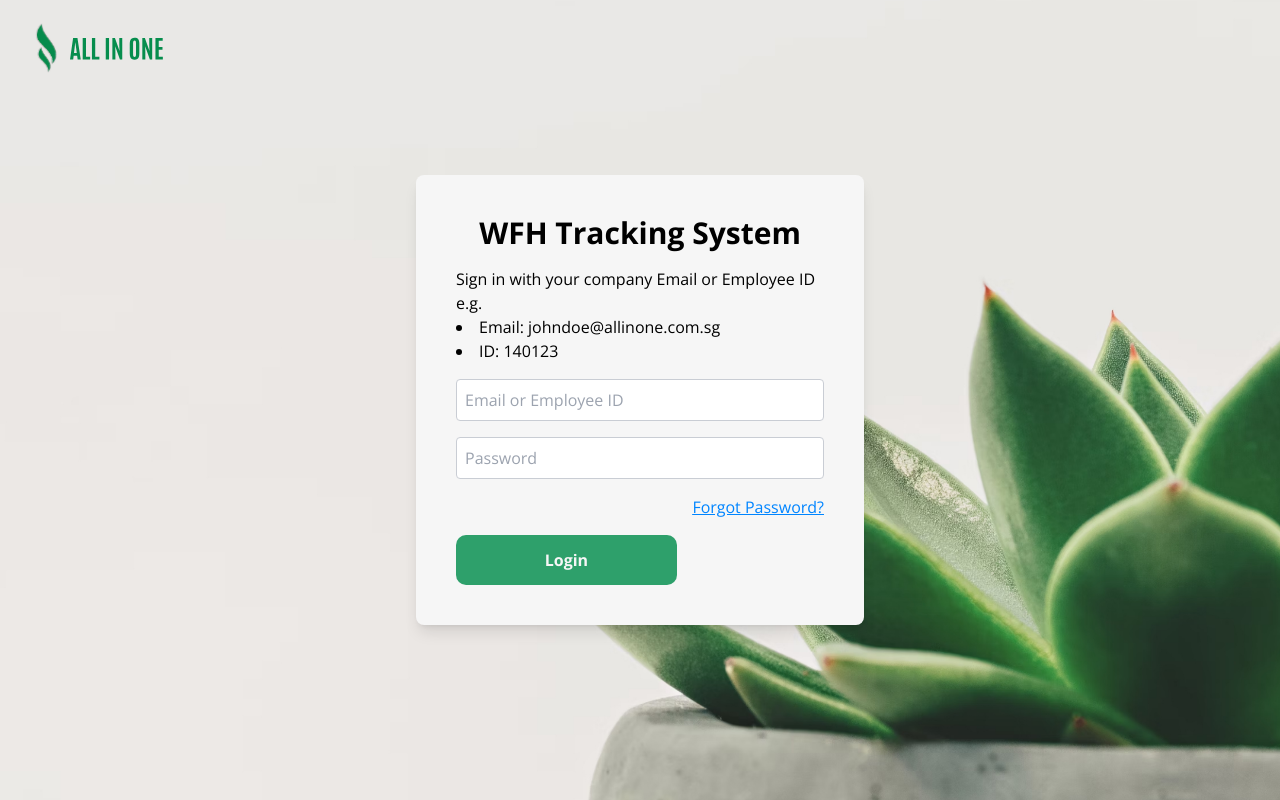
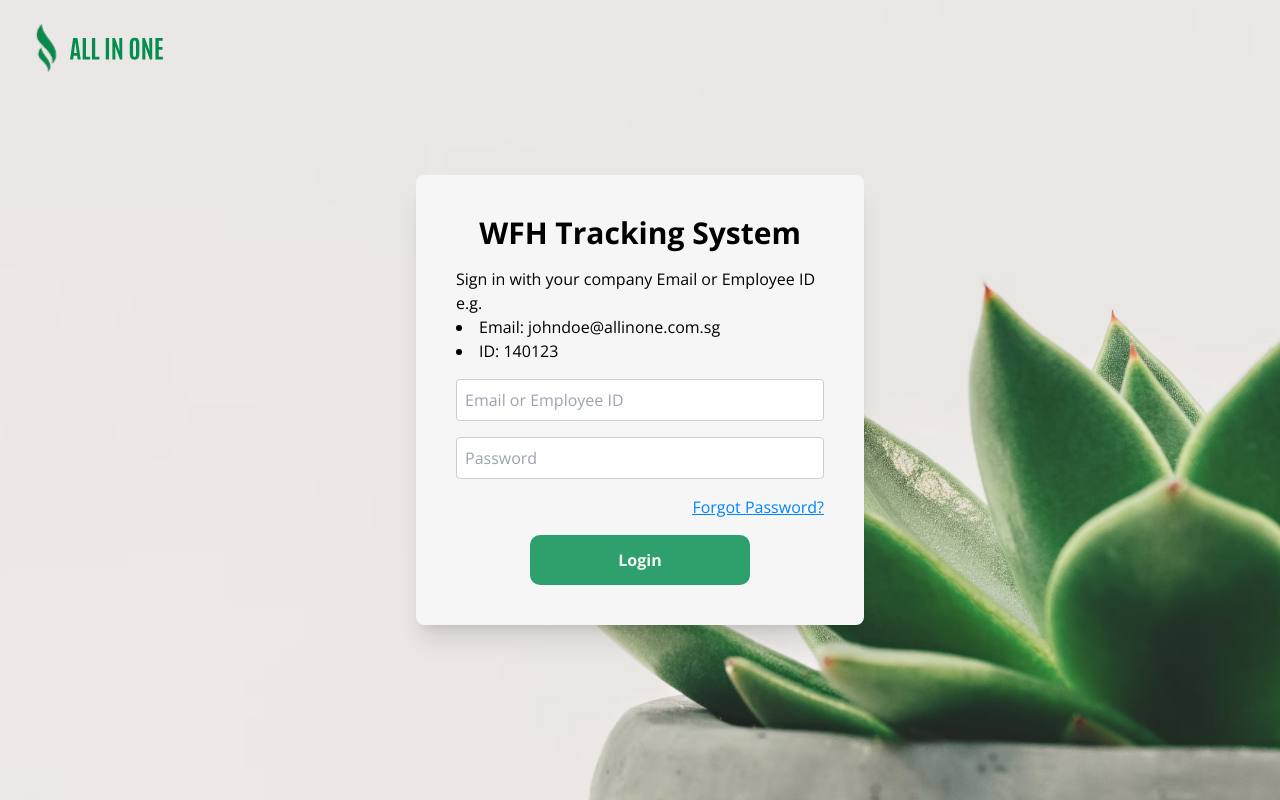
Before and after one commit to Jerric1801/spm-wfh-frontend, a React (Vite) app: page /login in a window 1280 px wide. Built offline with nearby package versions, Linux system fonts and the light colour scheme.

Commit message:
Center the Login Button

```diff
--- a/src/pages/Login.jsx
+++ b/src/pages/Login.jsx
@@ -63,7 +63,7 @@ function Login() {
                 alt="Logo"
                 className="absolute top-5 left-5 w-24 h-auto md:w-36 z-10"
             />
-            <div className="bg-white w-full max-w-md rounded-lg shadow-lg relative p-5 md:p-10 font-os z-10">
+            <div className="bg-white w-full max-w-md rounded-lg shadow-xl relative p-10 md:p-10 font-os z-10">
                 <h1 className="mb-4 font-bold text-2xl text-center md:text-3xl">
                     WFH Tracking System
                 </h1>
@@ -106,7 +106,9 @@ function Login() {
                             Forgot Password?
                         </a>
                     </div>
-                    <Button type="submit" text={isLoading ? "Loading..." : "Login"} width="60%" height="50px" disabled={isLoading} />
+                    <div className="flex justify-center">
+                        <Button type="submit" text={isLoading ? "Loading..." : "Login"} width="60%" height="50px" disabled={isLoading} />
+                    </div>
                 </form>
             </div>
         </div>
```
